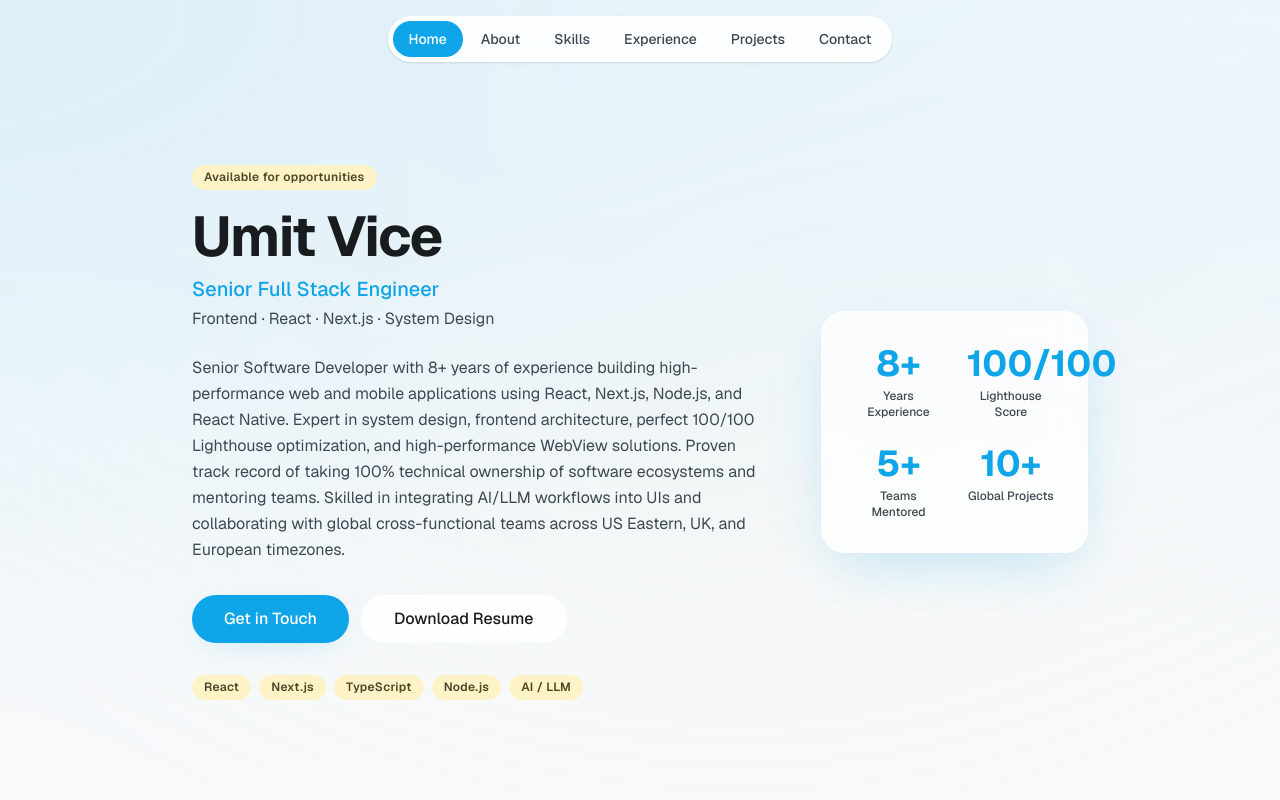
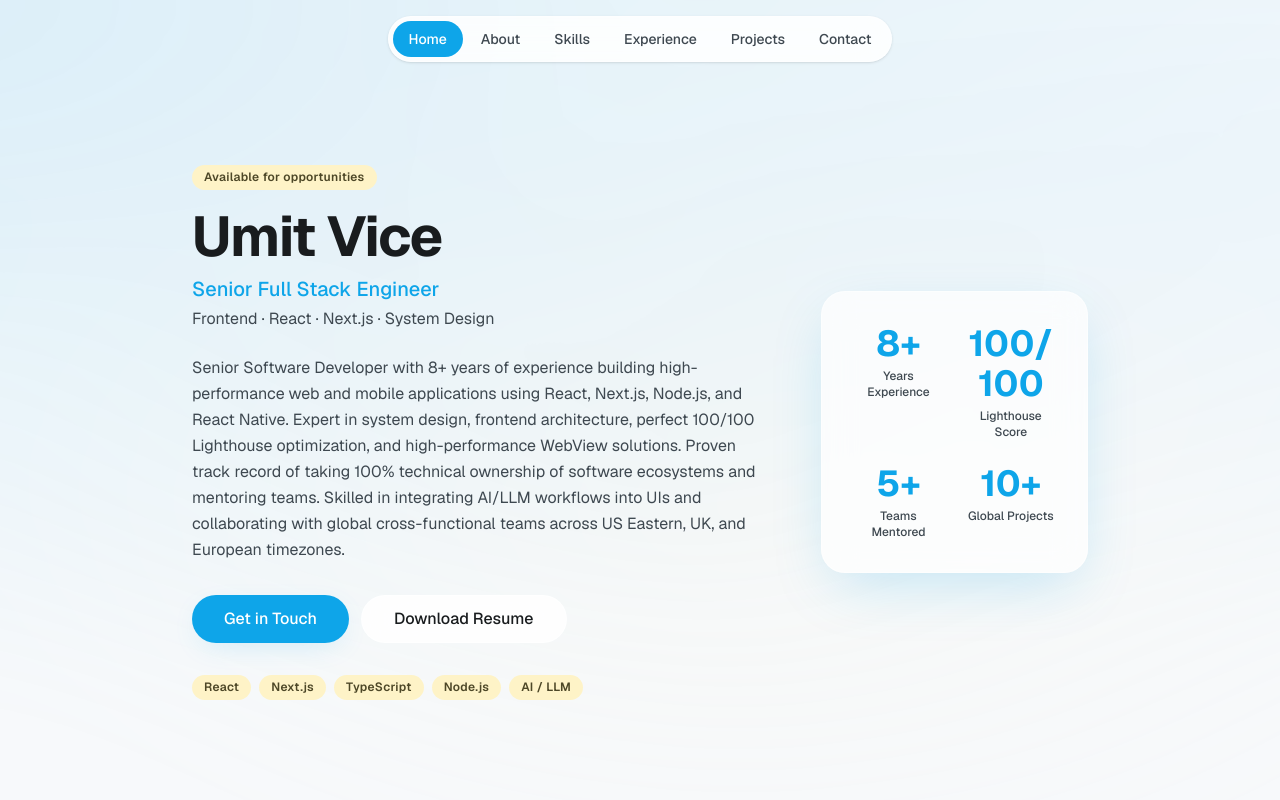
Before and after one commit to UmitVice/personal-website, a Next.js app: page / in a window 1280 px wide. Shown: the top 800 px of the page. Built offline with nearby package versions, Linux system fonts and the light colour scheme.

Commit message:
fix: center floating dock and prevent hero stats overflow
- Move floating dock centering from nav to header using flex layout
- Add min-w-0 and break-words to hero stat values to handle long text without overflow
- Add trailing newlines to both files

```diff
--- a/src/components/nav/floating-dock.tsx
+++ b/src/components/nav/floating-dock.tsx
@@ -75,12 +75,12 @@ export function FloatingDock() {
     <header
       role="banner"
       className={cn(
-        "fixed top-0 left-0 right-0 z-50 transition-transform duration-300",
+        "fixed top-0 left-0 right-0 z-50 flex justify-center transition-transform duration-300",
         isVisible ? "translate-y-0" : "-translate-y-full"
       )}
     >
       <nav
-        className="mx-auto mt-3 w-fit max-w-[calc(100%-32px)] rounded-full glass-strong px-1 py-1 shadow-sm md:mt-4"
+        className="mt-3 w-fit max-w-[calc(100%-32px)] rounded-full glass-strong px-1 py-1 shadow-sm md:mt-4"
         role="navigation"
         aria-label="Main navigation"
       >
--- a/src/components/sections/hero.tsx
+++ b/src/components/sections/hero.tsx
@@ -51,8 +51,8 @@ export function HeroSection() {
                   <h2 className="sr-only">Quick stats</h2>
                   <div className="grid grid-cols-2 gap-6">
                     {profile.stats.map((stat) => (
-                      <div key={stat.label} className="text-center">
-                        <p className="text-3xl font-bold text-primary md:text-4xl">
+                      <div key={stat.label} className="min-w-0 text-center">
+                        <p className="text-3xl font-bold text-primary break-words md:text-4xl">
                           {stat.value}
                         </p>
                         <p className="mt-1 text-xs font-medium text-on-surface-variant">
```
